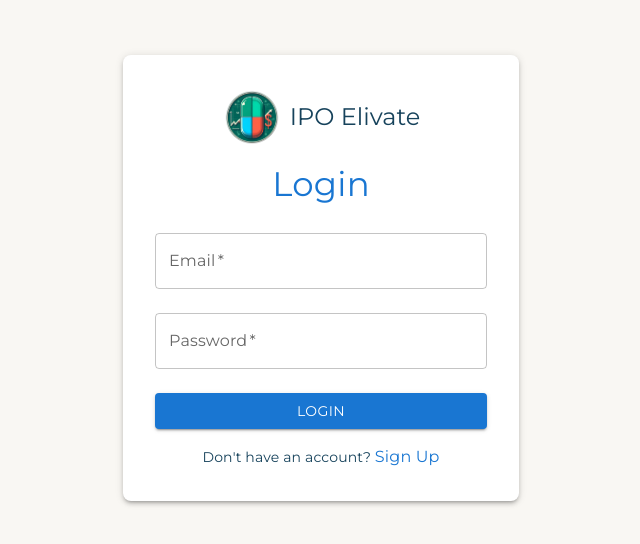
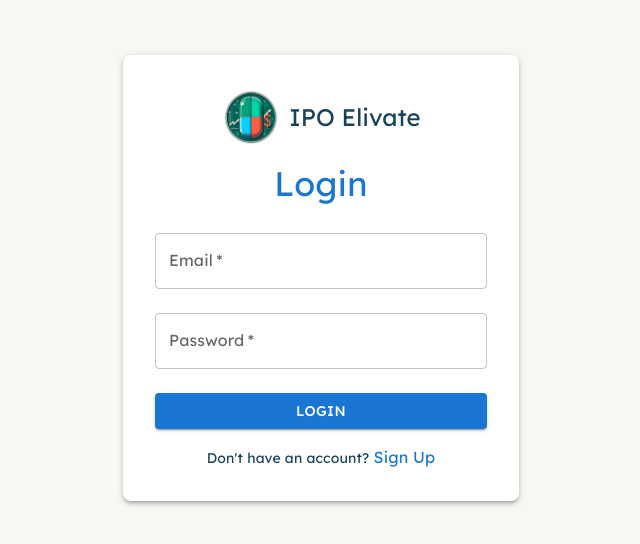
Before and after one commit to rdevrajsinh/CapitalCapsuel, a React (Create React App) app in the folder client/: page / in a window 1280 px wide. Shown: the part 122-666 px from the top of the page, without its empty margins (319-959 px from the left). Built offline with nearby package versions, Linux system fonts and the light colour scheme.

Commit message:
Update index.css

```diff
--- a/client/src/index.css
+++ b/client/src/index.css
@@ -1,9 +1,8 @@
-/* Import Montserrat font */
-@import url('https://fonts.googleapis.com/css2?family=Montserrat:wght@100;400;700;900&display=swap');
+@import url('https://fonts.googleapis.com/css2?family=Comfortaa:wght@300..700&family=Lexend:wght@100..900&family=Roboto+Serif:ital,opsz,wght@0,8..144,100..900;1,8..144,100..900&family=Varela+Round&display=swap');
+* {
+  font-family: 'Lexend', sans-serif !important;
+}
 
-* {
-  font-family: 'Montserrat', sans-serif !important;
-}
 
 body {
   margin: 0;
```
